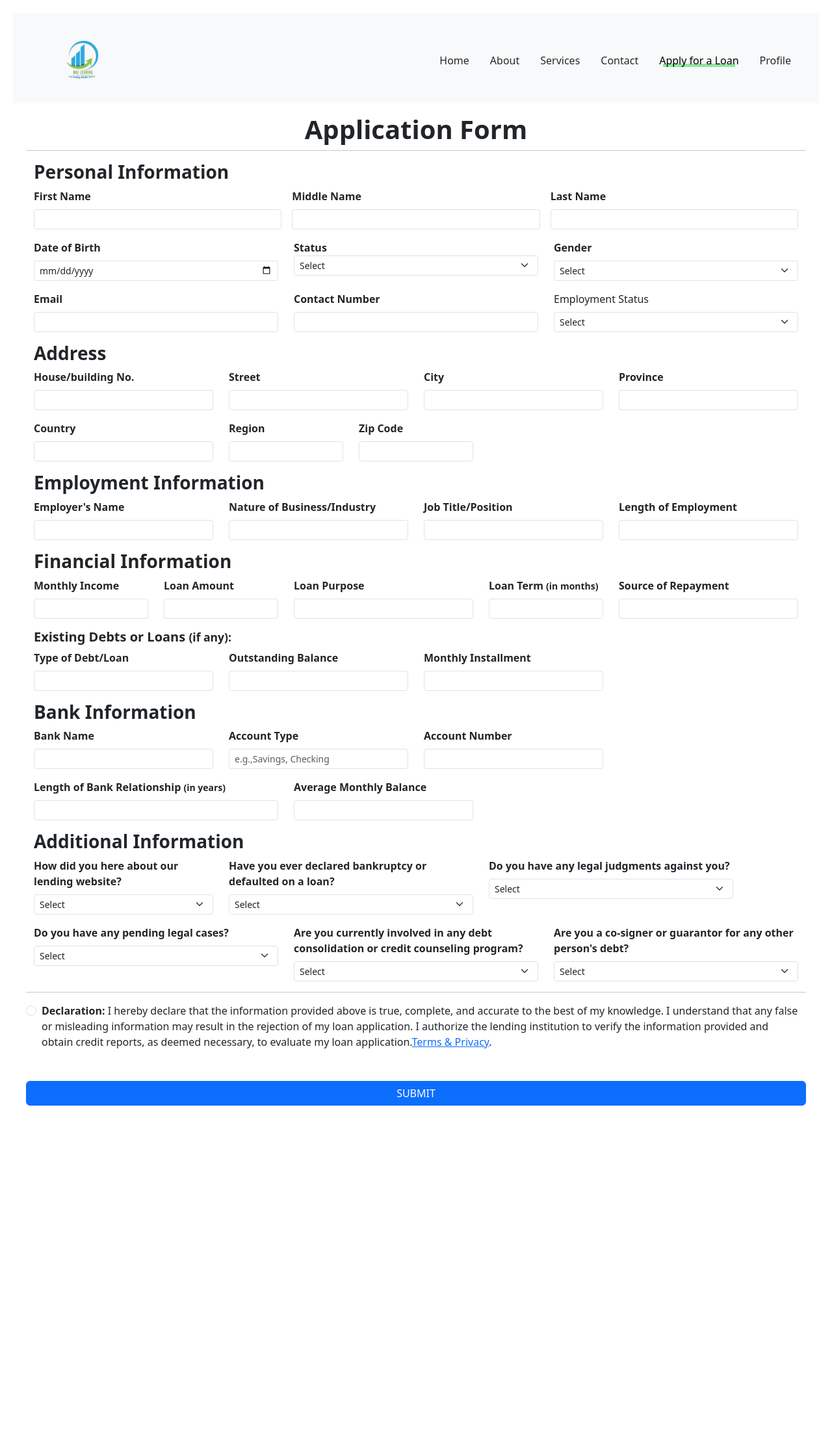
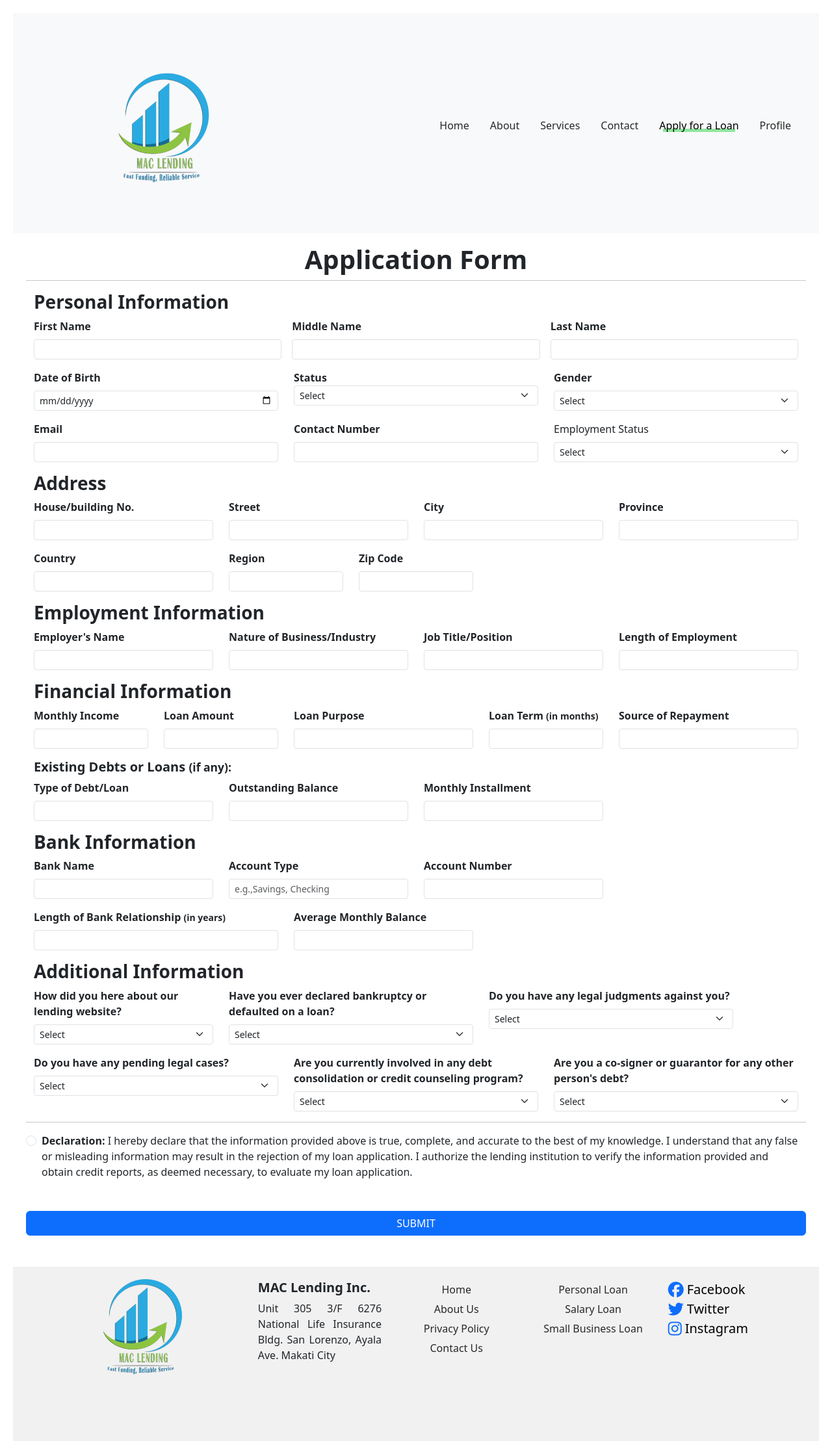
Before and after one commit to aldrin1997/kodego-capstone-project, a PHP site: page /loan_application.php in a window 1280 px wide. Shown: the whole page at 65% size. Before the commit the page ends 1701 px from the top, so only its background shows below. Run offline with PHP 8.4, Linux system fonts and the light colour scheme; some libraries are stand-ins or nearby versions.

Commit message:
edit on apply a loan file

```diff
--- a/loan_application.php
+++ b/loan_application.php
@@ -74,13 +74,15 @@ nav li.user-icon img {
     height: 30px;
     border-radius: 50%;
 }
+
+
 </style>
 </head>
 <body>
 
   <nav class="navbar navbar-expand-lg navbar-light bg-light">
     <div class="container">
-        <img src="image/logo.png" width="150px" class="navbar-brand p-2" href="index.html">
+        <img src="image/logo.png" width="400px" class="navbar-brand p-2" href="index.html">
         <button class="navbar-toggler" type="button" data-bs-toggle="collapse" data-bs-target="#navbarNav"
             aria-controls="navbarNav" aria-expanded="false" aria-label="Toggle navigation">
             <span class="navbar-toggler-icon">MAC LENDING INC.</span>
@@ -381,15 +383,80 @@ nav li.user-icon img {
                        <span class="fw-bold">Declaration:</span> I hereby declare that the information provided above is true, complete,
                        and accurate to the best of my knowledge. I understand that any false or misleading information may result in the
                        rejection of my loan application. I authorize the lending institution to verify the information provided and obtain
-                       credit reports, as deemed necessary, to evaluate my loan application.<a href="#">Terms & Privacy</a>.
+                       credit reports, as deemed necessary, to evaluate my loan application.
                     </label>
                 </div>
                 <button type="submit" class="btn btn-primary" name="submit">SUBMIT</button>
             </form>
         </div>
     </div>
+    <br>
+    <br>
+    <footer class="footer">
+  <div class="container">
+    <div class="footer-row">
+      <div class="footer-logo">
+        <img src="image/logo.png" alt="Logo" class="img-fluid">
+      </div>
+      <div class="footer-columns">
+        <div class="footer-column">
+          <h5>MAC Lending Inc.</h5>
+          <p>Unit 305 3/F 6276 National Life Insurance Bldg. San Lorenzo, Ayala Ave. Makati City</p>
+        </div>
 
+        <div class="footer-column">
+          <div class="footer-links">
+            <a class="nav-link" href="index.php">Home</a>
+          </div>
+          <div class="footer-links">
+            <a class="nav-link" href="about.php">About Us</a>
+          </div>
+          <div class="footer-links">
+            <a class="nav-link" href="privacy.php">Privacy Policy</a>
+          </div>
+          <div class="footer-links">
+            <a class="nav-link" href="contact.php">Contact Us</a>
+          </div>
+
+        </div>
+        <div class="footer-column">
+          <div class="footer-links">
+            <a class="nav-link" href="index.html">Personal Loan</a>
+          </div>
+          <div class="footer-links">
+            <a class="nav-link" href="index.html">Salary Loan</a>
+          </div>
+          <div class="footer-links">
+            <a class="nav-link" href="index.html">Small Business Loan</a>
+          </div>
+        </div>
+
+        <div class="footer-column">
+          <div class="social-icons">
+            <a href="https://www.facebook.com" target="_blank">
+              <i class="fab fa-facebook"></i>
+              <span>Facebook</span>
+            </a>
+          </div>
+          <div class="social-icons">
+            <a href="https://www.twitter.com" target="_blank">
+              <i class="fab fa-twitter"></i>
+              <span>Twitter</span>
+            </a>
+          </div>
+          <div class="social-icons">
+            <a href="https://www.instagram.com" target="_blank">
+              <i class="fab fa-instagram"></i>
+              <span>Instagram</span>
+            </a>
+          </div>
+
+        </div>
+      </div>
+    </div>
+  </div>
 </footer>
+
 <script>
 
 </script>
--- a/profile.php
+++ b/profile.php
@@ -109,7 +109,7 @@ nav li.user-icon img {
 
   <nav class="navbar navbar-expand-lg navbar-light bg-light">
     <div class="container">
-        <img src="image/logo.png" width="150px" class="navbar-brand p-2" href="index.html">
+        <img src="image/logo.png" width="400px" class="navbar-brand p-2" href="index.html">
         <button class="navbar-toggler" type="button" data-bs-toggle="collapse" data-bs-target="#navbarNav"
             aria-controls="navbarNav" aria-expanded="false" aria-label="Toggle navigation">
             <span class="navbar-toggler-icon">MAC LENDING INC.</span>
```
Also changed, not shown: home.php (+4 -5 lines).
